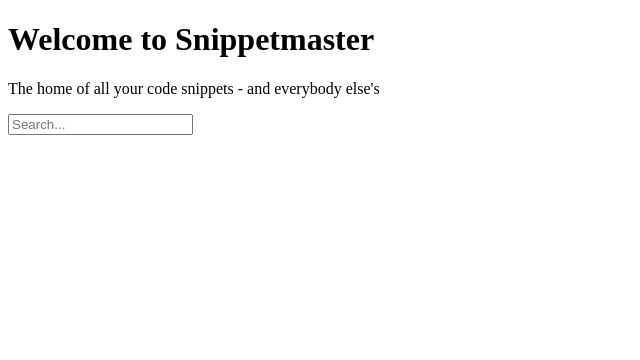
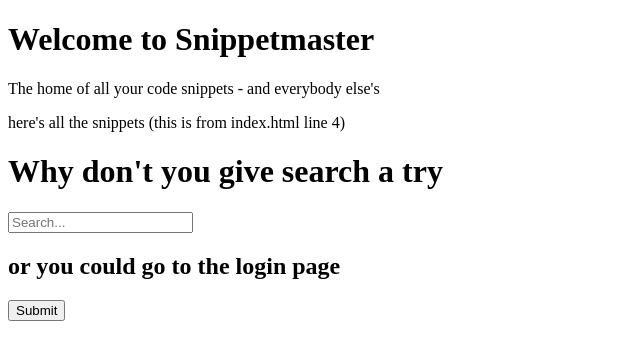
Before and after one commit to momentum-team-7/django-multiple-choice-Arthurstuart, a Django app: page / in a window 1280 px wide. Shown: the top 360 px of the page, without its empty margins (0-640 px from the left). Run offline with Django 3.2, Linux system fonts and the light colour scheme; data that the repository does not hold is empty.

Commit message:
Got login button working, redirects to login page. also fixed where search bar shows up

```diff
--- a/snippetmaster/urls.py
+++ b/snippetmaster/urls.py
@@ -14,6 +14,7 @@
     2. Add a URL to urlpatterns:  path('blog/', include('blog.urls'))
 """
 from django.contrib import admin
+from django.contrib.auth import views as auth_views
 from django.conf import settings
 from django.urls import include, path
 from core import views
@@ -22,12 +23,14 @@
 urlpatterns = [
     path('admin/', admin.site.urls),
     path('accounts/', include('registration.backends.simple.urls')),
+    path('accounts/login/', auth_views.LoginView.as_view(), name= 'accounts-login'),
     path('', views.snippet_list, name="home"),
     path('snippets/new', views.add_snippet, name = 'add-snippet'),
     path('snippets/<int:pk>/edit', views.edit_snippet, name="edit-snippet"),
     path('snippets/<int:pk>/delete', views.delete_snippet, name="delete-snippet"),
     path('submitted/', views.snippet_user_submitted, name="submitted-snippet"),
-    path('search/', SearchResultsView.as_view(), name='search_results'),
+    path('search/', SearchResultsView.as_view(), name='search-results'),
+
 
 
 ]
--- a/templates/base.html
+++ b/templates/base.html
@@ -17,10 +17,6 @@
         {% endblock %}
     </div>
 
-    <div>
-        <form action="{% url 'search_results' %}" method="get">
-            <input name="q" type="text" placeholder="Search...">
-        </form>
-    </div>
+
 </body>
 </html>
--- a/templates/index.html
+++ b/templates/index.html
@@ -1,7 +1,25 @@
 {% extends 'base.html' %}
 
 {% block content %}
+<p> here's all the snippets (this is from index.html line 4)</p>
 {% for snippet in snippets %}
 {{snippet}}
 {% endfor %}
+
+<h1> Why don't you give search a try </h1>
+    <div>
+        <form action="{% url 'search-results' %}" method="get">
+            <input name="q" type="text" placeholder="Search...">
+        </form>
+    </div>
+
+<h2>or you could go to the login page </h2>
+    <div>
+        <form action="{% url 'accounts-login' %}" method="get">
+            <button type="submit">Submit</button>
+        </form>
+    </div>
+
+
+
 {% endblock %}
--- a/templates/profile.html
+++ b/templates/profile.html
@@ -2,9 +2,12 @@
 
 {% block content %}
 
+<h1> you are logged in as... </h1>
+
 {% for snippet in snippets %}
 
-{{snippet}}
+    {{snippet}}
+
 
 {% endfor %}
 
```
Also changed, not shown: templates/search_results.html (+7 -0 lines).
